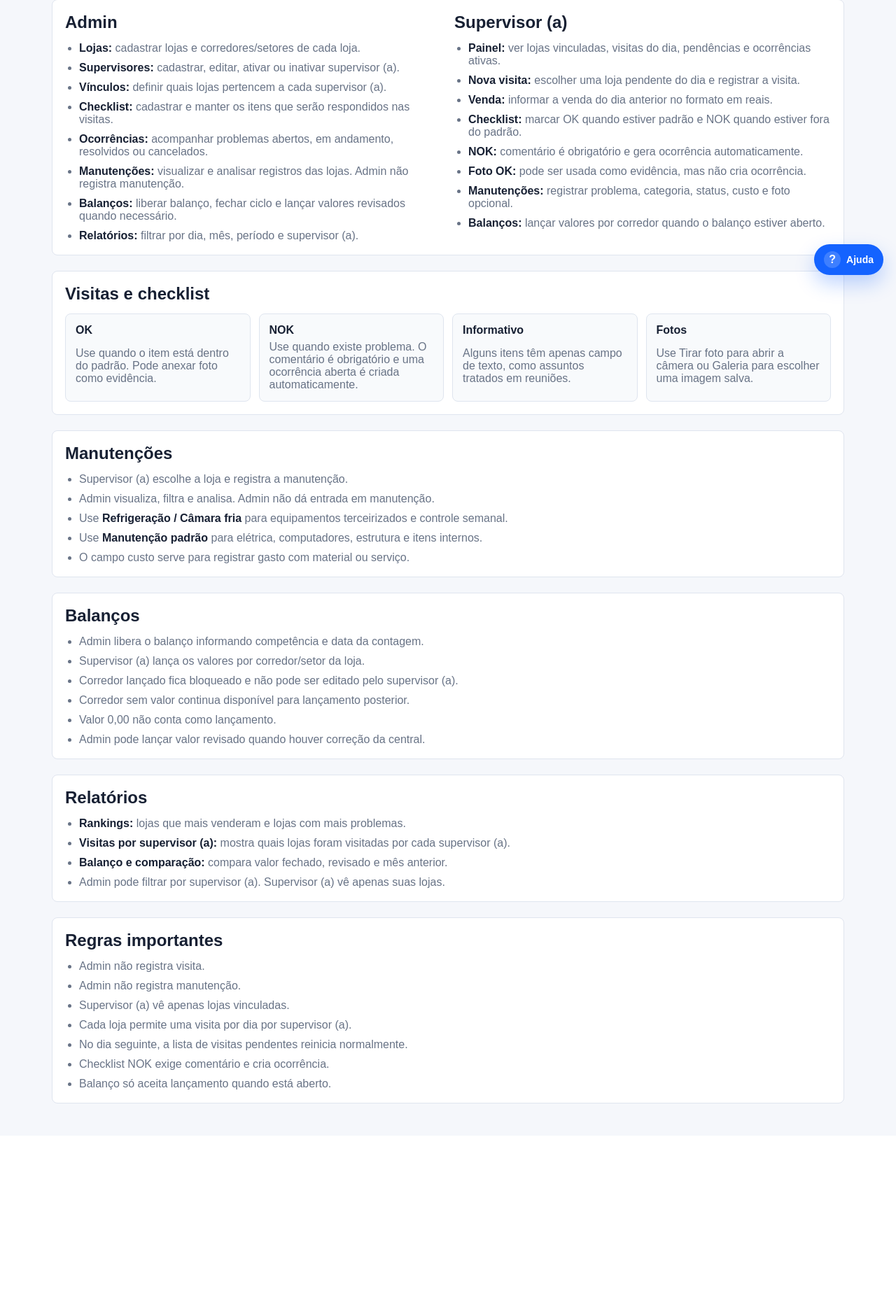
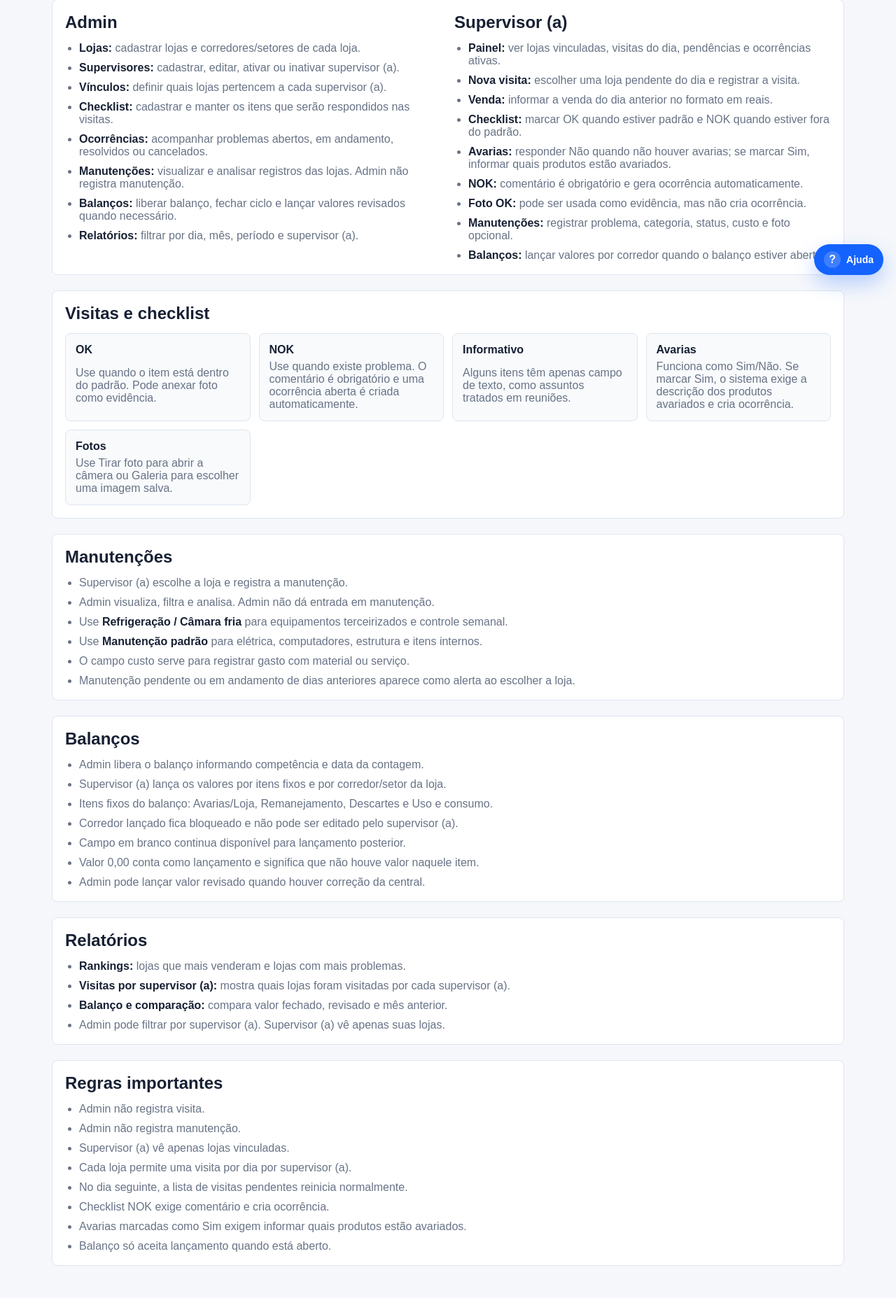
Before and after one commit to klgsilva/sistema-supervisao, a Flask app: page /manual in a window 1280 px wide. Shown: the part 389-2244 px from the top of the page at 70% size. Before the commit the page ends 1966 px from the top, so only its background shows below. Run offline with Flask 3, Linux system fonts and the light colour scheme; the visitor is signed in with stand-in values (Sample User, id 1).

Commit message:
Add files via upload

```diff
--- a/app/templates/main/manual.html
+++ b/app/templates/main/manual.html
@@ -46,6 +46,7 @@
             <li><strong>Nova visita:</strong> escolher uma loja pendente do dia e registrar a visita.</li>
             <li><strong>Venda:</strong> informar a venda do dia anterior no formato em reais.</li>
             <li><strong>Checklist:</strong> marcar OK quando estiver padrão e NOK quando estiver fora do padrão.</li>
+            <li><strong>Avarias:</strong> responder Não quando não houver avarias; se marcar Sim, informar quais produtos estão avariados.</li>
             <li><strong>NOK:</strong> comentário é obrigatório e gera ocorrência automaticamente.</li>
             <li><strong>Foto OK:</strong> pode ser usada como evidência, mas não cria ocorrência.</li>
             <li><strong>Manutenções:</strong> registrar problema, categoria, status, custo e foto opcional.</li>
@@ -70,6 +71,10 @@
             <p>Alguns itens têm apenas campo de texto, como assuntos tratados em reuniões.</p>
         </div>
         <div class="manual-card">
+            <strong>Avarias</strong>
+            <p>Funciona como Sim/Não. Se marcar Sim, o sistema exige a descrição dos produtos avariados e cria ocorrência.</p>
+        </div>
+        <div class="manual-card">
             <strong>Fotos</strong>
             <p>Use Tirar foto para abrir a câmera ou Galeria para escolher uma imagem salva.</p>
         </div>
@@ -84,6 +89,7 @@
         <li>Use <strong>Refrigeração / Câmara fria</strong> para equipamentos terceirizados e controle semanal.</li>
         <li>Use <strong>Manutenção padrão</strong> para elétrica, computadores, estrutura e itens internos.</li>
         <li>O campo custo serve para registrar gasto com material ou serviço.</li>
+        <li>Manutenção pendente ou em andamento de dias anteriores aparece como alerta ao escolher a loja.</li>
     </ul>
 </section>
 
@@ -91,10 +97,11 @@
     <h2>Balanços</h2>
     <ul class="manual-list">
         <li>Admin libera o balanço informando competência e data da contagem.</li>
-        <li>Supervisor (a) lança os valores por corredor/setor da loja.</li>
+        <li>Supervisor (a) lança os valores por itens fixos e por corredor/setor da loja.</li>
+        <li>Itens fixos do balanço: Avarias/Loja, Remanejamento, Descartes e Uso e consumo.</li>
         <li>Corredor lançado fica bloqueado e não pode ser editado pelo supervisor (a).</li>
-        <li>Corredor sem valor continua disponível para lançamento posterior.</li>
-        <li>Valor 0,00 não conta como lançamento.</li>
+        <li>Campo em branco continua disponível para lançamento posterior.</li>
+        <li>Valor 0,00 conta como lançamento e significa que não houve valor naquele item.</li>
         <li>Admin pode lançar valor revisado quando houver correção da central.</li>
     </ul>
 </section>
@@ -118,6 +125,7 @@
         <li>Cada loja permite uma visita por dia por supervisor (a).</li>
         <li>No dia seguinte, a lista de visitas pendentes reinicia normalmente.</li>
         <li>Checklist NOK exige comentário e cria ocorrência.</li>
+        <li>Avarias marcadas como Sim exigem informar quais produtos estão avariados.</li>
         <li>Balanço só aceita lançamento quando está aberto.</li>
     </ul>
 </section>
```
